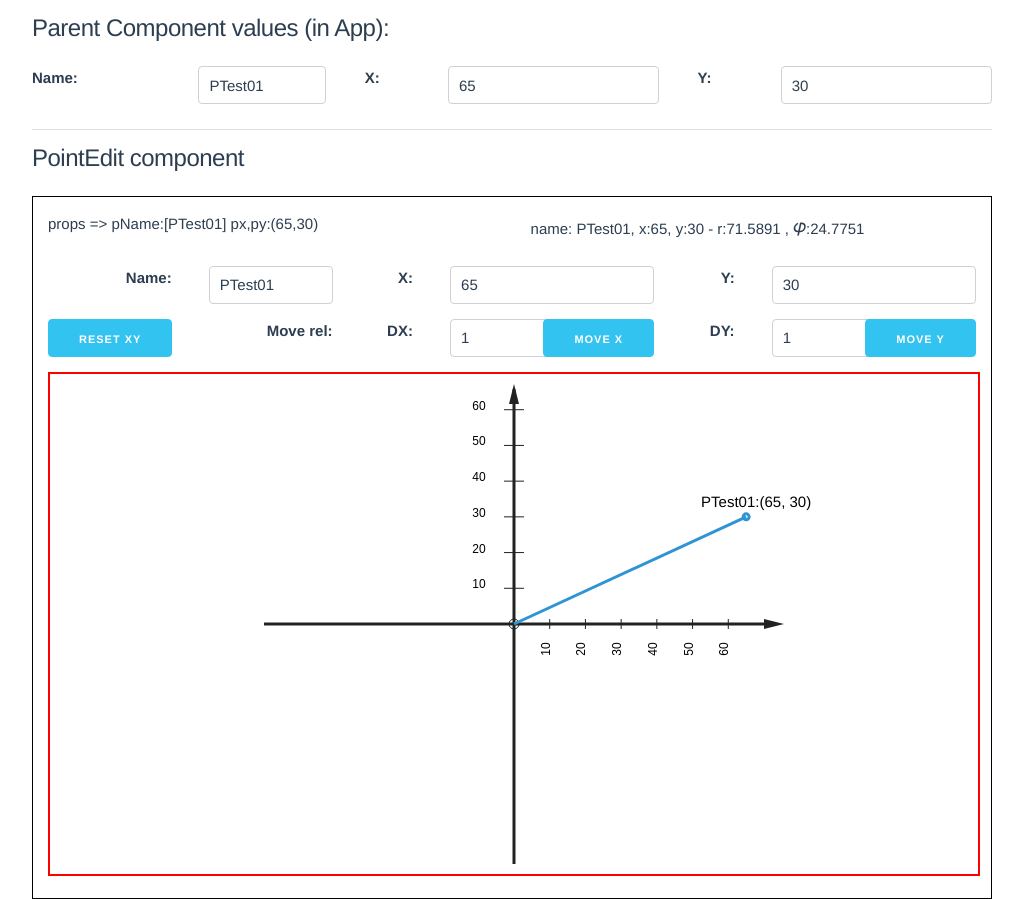
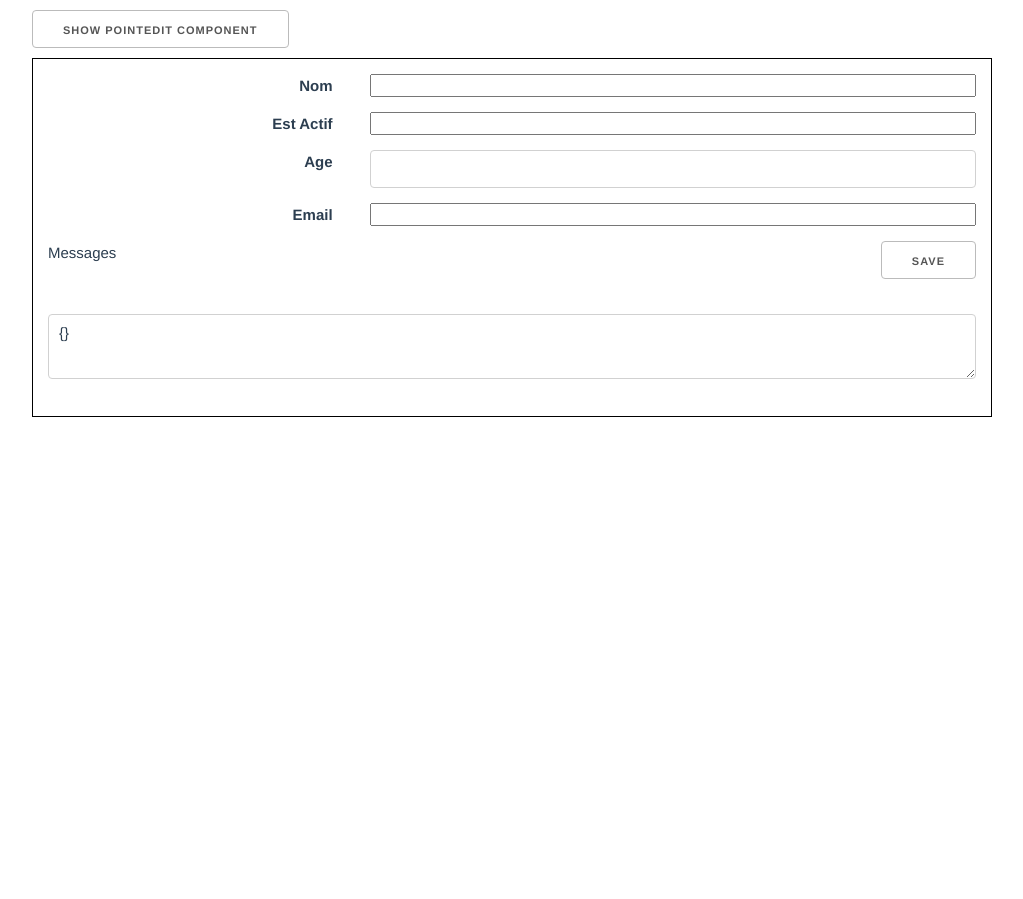
Before and after one commit to lao-tseu-is-alive/vue3-ts, a Vue app: page / in a window 1280 px wide. Shown: the whole page, without its empty margins (128-1151 px from the left). After the commit the page ends 800 px from the top, so only its background shows below. Built offline with nearby package versions, Linux system fonts and the light colour scheme.

Commit message:
added first experiment with dynamic forms

```diff
--- a/src/App.vue
+++ b/src/App.vue
@@ -9,6 +9,7 @@
   text-align: left;
   color: #2c3e50;
   margin-top: 1rem;
+
   hr {
     margin-top: 1rem;
     margin-bottom: 1rem;
@@ -18,6 +19,8 @@
 
 <template>
   <div class="container">
+    <button @click="displayPointEditComponent=!displayPointEditComponent">Show PointEdit component</button>
+    <div v-show="displayPointEditComponent">
       <h5>Parent Component values (in App):</h5>
       <div class="row">
         <div class="two columns">
@@ -49,23 +52,29 @@
           @changePoint="handleChangedPoint"
       />
     </div>
+    <dynamic-form :schema="mySchema"></dynamic-form>
+
+  </div>
 </template>
 
 <script lang="ts">
-import { defineComponent, ref } from 'vue';
-import { iPoint } from './components/Point';
+import {defineComponent, ref} from 'vue';
+import {iPoint} from './components/Point';
 import PointEdit from './components/PointEdit.vue';
+import DynamicForm from "./components/DynamicForm.vue";
 
 export default defineComponent({
   name: 'App',
   components: {
+    DynamicForm,
     PointEdit,
   },
   setup() {
+    const displayPointEditComponent = ref(false);
     const parentPointName = ref('PTest01');
     const parentPX = ref(65);
     const parentPY = ref(30);
-    const handleChangedPoint = (val:iPoint) => {
+    const handleChangedPoint = (val: iPoint) => {
       console.log('## IN APP handleChangedPoint val:', val);
       if (val.name != null) {
         parentPointName.value = val.name;
@@ -73,8 +82,19 @@ export default defineComponent({
       parentPX.value = val.x;
       parentPY.value = val.y;
     };
+
+    const mySchema = ref({
+      type: 'object',
+      properties: {
+        name: {type: 'string', title: 'Nom'},
+        isWorking: {type: 'boolean', title: 'Est Actif'},
+        age: {type: 'number', title: 'Age'},
+        email: {type: 'string', title: 'Email'},
+      },
+    });
+
     return {
-      parentPointName, parentPX, parentPY, handleChangedPoint,
+      displayPointEditComponent, parentPointName, parentPX, parentPY, handleChangedPoint, mySchema,
     };
   },
 });
--- /dev/null
+++ b/src/components/DynamicForm.vue
@@ -0,0 +1,89 @@
+<template>
+ <div class="dynamicForm">
+  <form @submit.prevent>
+    <div v-for="field in fields" :key="field.key">
+      <div class="row">
+        <div class="four columns u-full-width">
+          <label :for="field.key">{{ field.label }}</label>
+        </div>
+        <div class="eight columns">
+          <input class="u-full-width" :type="field.type" :id="field.key" :name="field.key" v-model="form[field.key]" />
+        </div>
+      </div>
+    </div>
+    <div class="row">
+      <div class="six columns u-full-width">
+        <div>Messages</div>
+      </div>
+      <div class="six columns ">
+        <button class="u-pull-right" type="submit">SAVE</button>
+      </div>
+    </div>
+  </form>
+   <div class="row">
+     <div class="twelve columns u-full-width">
+       <textarea rows="20" class="u-full-width" >{{getFormData}}</textarea>
+     </div>
+   </div>
+</div>
+</template>
+
+<script lang="ts">
+import {computed, defineComponent, ref, SetupContext} from 'vue';
+
+interface Field {
+  key: string;
+  label: string;
+  type: string;
+}
+
+export default defineComponent({
+  name: 'DynamicForm',
+  props: {
+    schema: {
+      type: Object as () => Record<string, unknown>,
+      required: true,
+    },
+  },
+  setup(props: {schema: Record<string, unknown>}, ctx: SetupContext){
+    const form =ref({} as Record<string, unknown> );
+
+    const getFormData = computed(():string=>{return  JSON.stringify(form.value, null, 2)})
+    const fields = computed(():Field[] => {
+       const tempFields: Field[] = [];
+      for (const [key, value] of Object.entries(props.schema.properties)) {
+        tempFields.push({
+          key,
+          label: (value as { title?: string }).title || key,
+          type: (value as { type?: string }).type || 'text',
+        });
+      }
+      return tempFields;
+    })
+    return {form, getFormData, fields}
+  } // end of setup
+});
+</script>
+
+<style scoped lang="scss">
+.dynamicForm {
+  .symbol {
+    font-size: 1.8rem;
+    vertical-align: bottom;
+  }
+
+  border: 1px solid black;
+  padding: 1.5rem;
+
+  input, button {
+    //height: 2.5rem
+  }
+
+  @media (min-width: 400px) {
+    label {
+      text-align: right;
+      vertical-align: middle;
+    }
+  }
+}
+</style>
```
Lines whose indentation alone changed are shown as unchanged.
